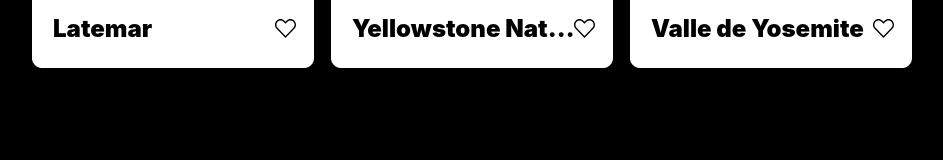
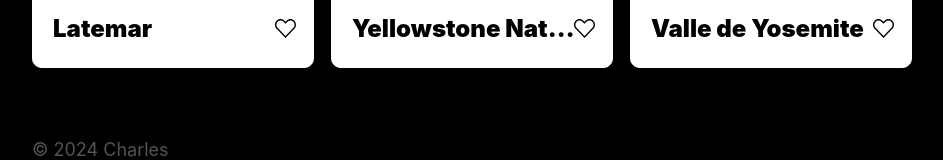
Before and after one commit to Charleandresb/web_project_around, a plain HTML site: page index.html in a window 1280 px wide. Shown: the part 1011-1171 px from the top of the page, without its empty margins (168-1111 px from the left). Before the commit the page ends 1081 px from the top, so only its background shows below. Drawn offline with Linux system fonts and the light colour scheme.

Commit message:
agregar footer

```diff
--- a/index.html
+++ b/index.html
@@ -151,7 +151,9 @@
           </div>
         </section>
       </main>
-      <footer class="footer"></footer>
+      <footer class="footer">
+        <p class="footer__copyright">&copy; 2024 Charles</p>
+      </footer>
     </div>
     <script src="index.js"></script>
   </body>
--- a/pages/index.css
+++ b/pages/index.css
@@ -388,3 +388,12 @@
   height: 282px;
   border-radius: 10px 10px 0 0;
 }
+
+.footer__copyright {
+  font-size: 18px;
+  font-weight: 400;
+  color: #545454;
+  max-width: 880px;
+  margin: 0 auto;
+  padding: 70px 0 155px;
+}
```
